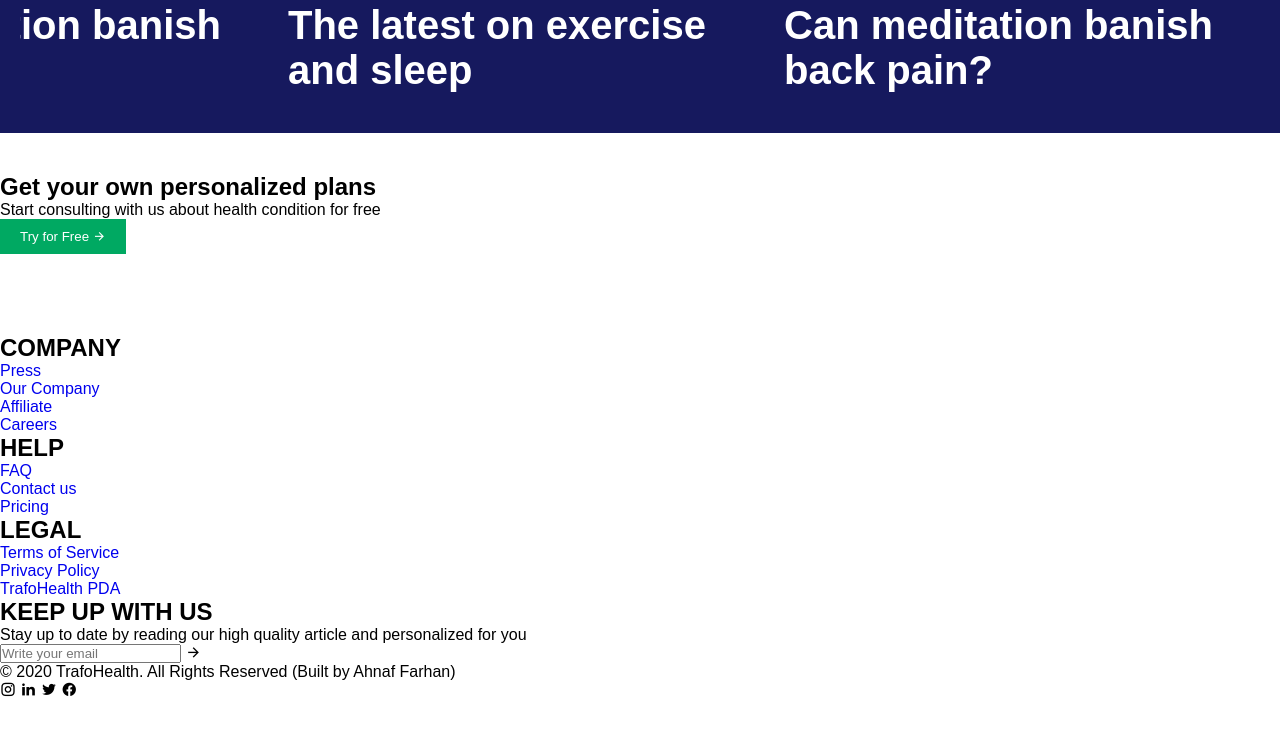
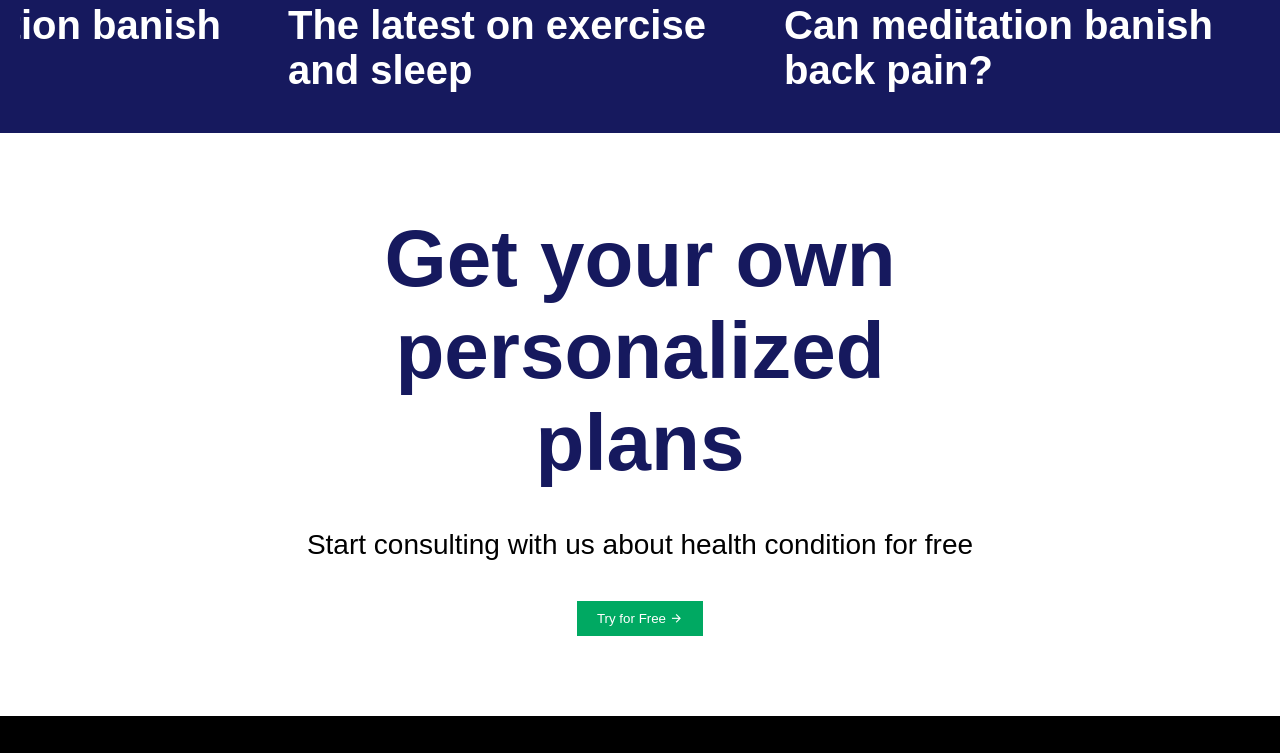
Before and after one commit to AhnafFarhanHossain/Healthy---Medical-website, a plain HTML site: page index.html in a window 1280 px wide. Shown: the part 5477-6230 px from the top of the page. Drawn offline with nearby package versions, Linux system fonts and the light colour scheme; a web font is replaced by a local one.

Commit message:
Update style.css

```diff
--- a/css/style.css
+++ b/css/style.css
@@ -327,6 +327,127 @@ main .container .left button:hover {
   background-color: #0f1250; /* Darker shade on hover */
 }
 
+/* CTA Section */
+.cta {
+  background: var(--white);
+  padding: 80px 0;
+}
+.cta .container {
+  display: flex;
+  justify-content: center;
+  align-items: center;
+  flex-direction: column;
+  gap: 40px;
+  padding: 0 20px;
+}
+.cta .container h1 {
+  font-size: 80px;
+  max-width: 700px;
+  text-align: center;
+  color: var(--blue);
+}
+.cta .container p {
+  font-size: 28px;
+  font-family: 'Gilroy-Medium', sans-serif;
+  text-align: center;
+}
+
+/* Footer */
+footer {
+  background: #000;
+}
+footer .container {
+  padding: 0 20px;
+}
+footer .container .main-row {
+  display: flex;
+  justify-content: space-between;
+  color: white;
+  padding-bottom: 80px;
+}
+footer .container .main-row .left .list-wrapper {
+  display: flex;
+  gap: 75px;
+}
+footer .container .main-row .left .list-wrapper ul h2 {
+  color: var(--white);
+  font-size: 20px;
+  margin-bottom: 10px;
+}
+footer .container .main-row .left .list-wrapper ul li {
+  margin: 10px 0;
+}
+footer .container .main-row .left .list-wrapper ul li a {
+  color: var(--white);
+  font-family: 'Gilroy-Regular', sans-serif;
+  transition: all .3s ease;
+}
+footer .container .main-row .left .list-wrapper ul li a:hover {
+  color: var(--green);
+}
+footer .container .main-row .right {
+  max-width: 408px;
+}
+footer .container .main-row .right h2 {
+  margin-bottom: 10px;
+  font-size: 20px;
+}
+footer .container .main-row .right p {
+  font-family: 'Gilroy-Medium', sans-serif;
+  margin-bottom: 20px;
+}
+footer .container .main-row .right .inputs input {
+  padding: 15px 30px 15px 5px;
+  background: none;
+  border: none;
+  outline: none;
+  color: var(--white);
+  font-size: 20px;
+  font-family: 'Gilroy-Medium', sans-serif;
+}
+footer .container .main-row .right .inputs {
+  display: flex;
+  align-items: center;
+  justify-content: space-between;
+  border-bottom: 1px solid var(--white);
+  padding-bottom: 5px;
+}
+footer .container .main-row .right .inputs i {
+  padding: 5px;
+  color: var(--white);
+  background: var(--green);
+  border-radius: 50%;
+  font-size: 20px;
+  cursor: pointer;
+}
+footer .container .main-row .right .inputs input::placeholder {
+  color: var(--white);
+  font-size: 18px;
+  font-family: 'Gilroy-Medium', sans-serif;
+}
+footer .container .copyright p {
+  color: var(--white);
+  font-family: 'Gilroy-Medium', sans-serif;
+}
+footer .container .copyright .socials {
+  display: flex;
+  gap: 15px;
+  align-items: center;
+}
+footer .container .copyright .socials i {
+  color: var(--white);
+  font-size: 30px;
+  cursor: pointer;
+  transition: all .3s ease;
+}
+footer .container .copyright .socials i:hover {
+  color: var(--green);
+}
+footer .container .copyright {
+  display: flex;
+  align-items: center;
+  justify-content: space-between;
+}
 /* Responsive Design */
 @media (max-width: 1300px) {
   main .container .wrapper {
@@ -349,6 +470,18 @@ main .container .left button:hover {
     justify-content: center;
     align-items: center;
     margin-top: 20px;
+  }
+}
+
+@media (max-width: 1024px) {
+  footer .container .main-row {
+    flex-direction: column;
+    justify-content: space-between;
+    gap: 30px;
+  }
+  footer .container .main-row .list-wrapper {
+    flex-direction: column;
+    gap: 10px;
   }
 }
 
@@ -440,6 +573,16 @@ main .container .left button:hover {
   .article .carousel div h3 {
     font-size: 18px;
   }
+  .cta .container h1 {
+    font-size: 42px;
+  }
+  .cta .container p {
+    font-size: 20px;
+  }
+  footer .container .copyright {
+    flex-direction: column;
+    gap: 30px;
+  }
 }
 @media (max-width: 350px) {
   .app .container .wrapper {
@@ -448,4 +591,16 @@ main .container .left button:hover {
   .testimonial .container .wrapper {
     padding: 0 10px;
   }
+  .cta .container {
+    padding: 0 10px;
+  }
+  footer .container .main-row .right .inputs i{
+    display: none;
+  }
+  footer .container {
+    padding: 0 10px;
+  }
+  footer .container .inputs {
+    max-width: 200px;
+  }
 }
```
